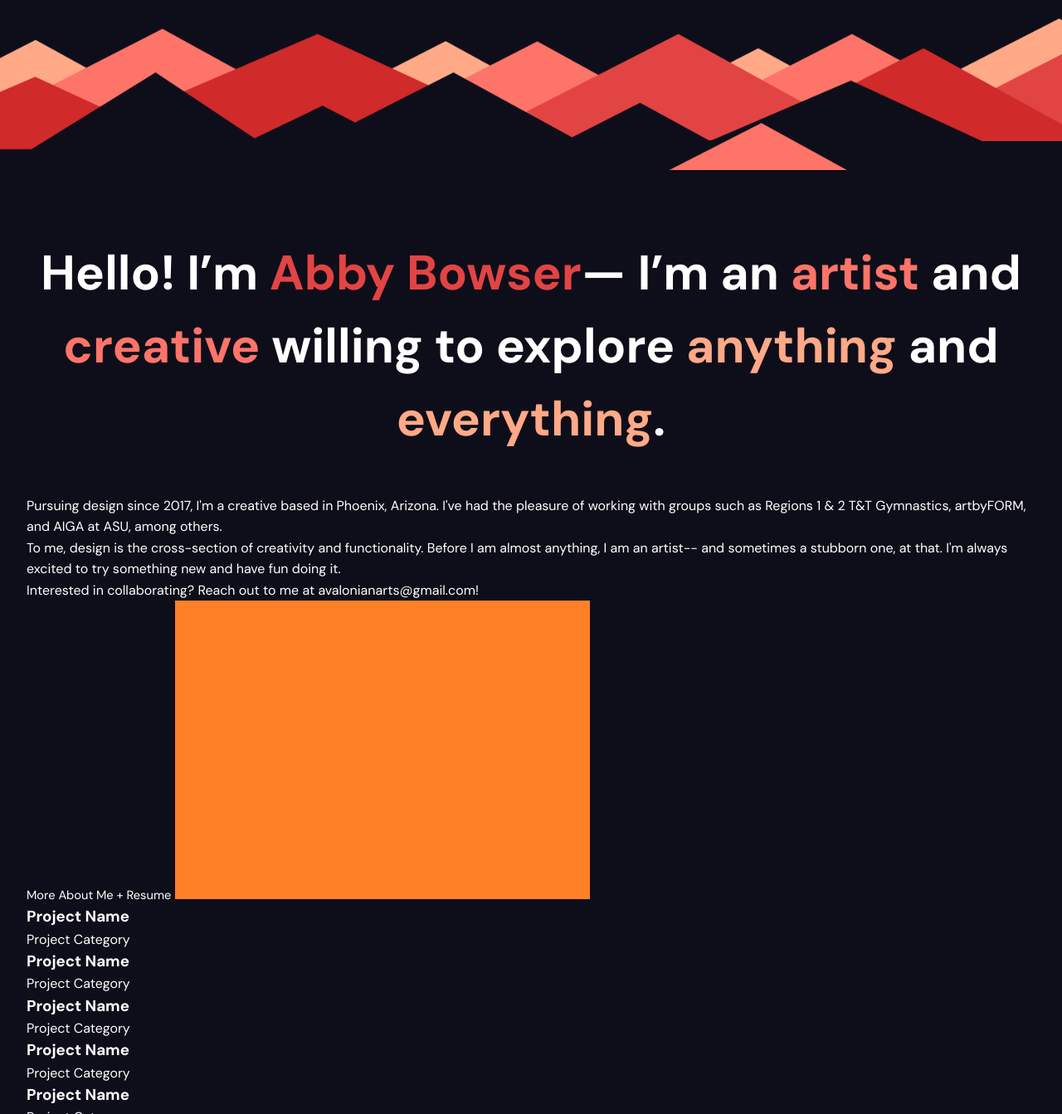
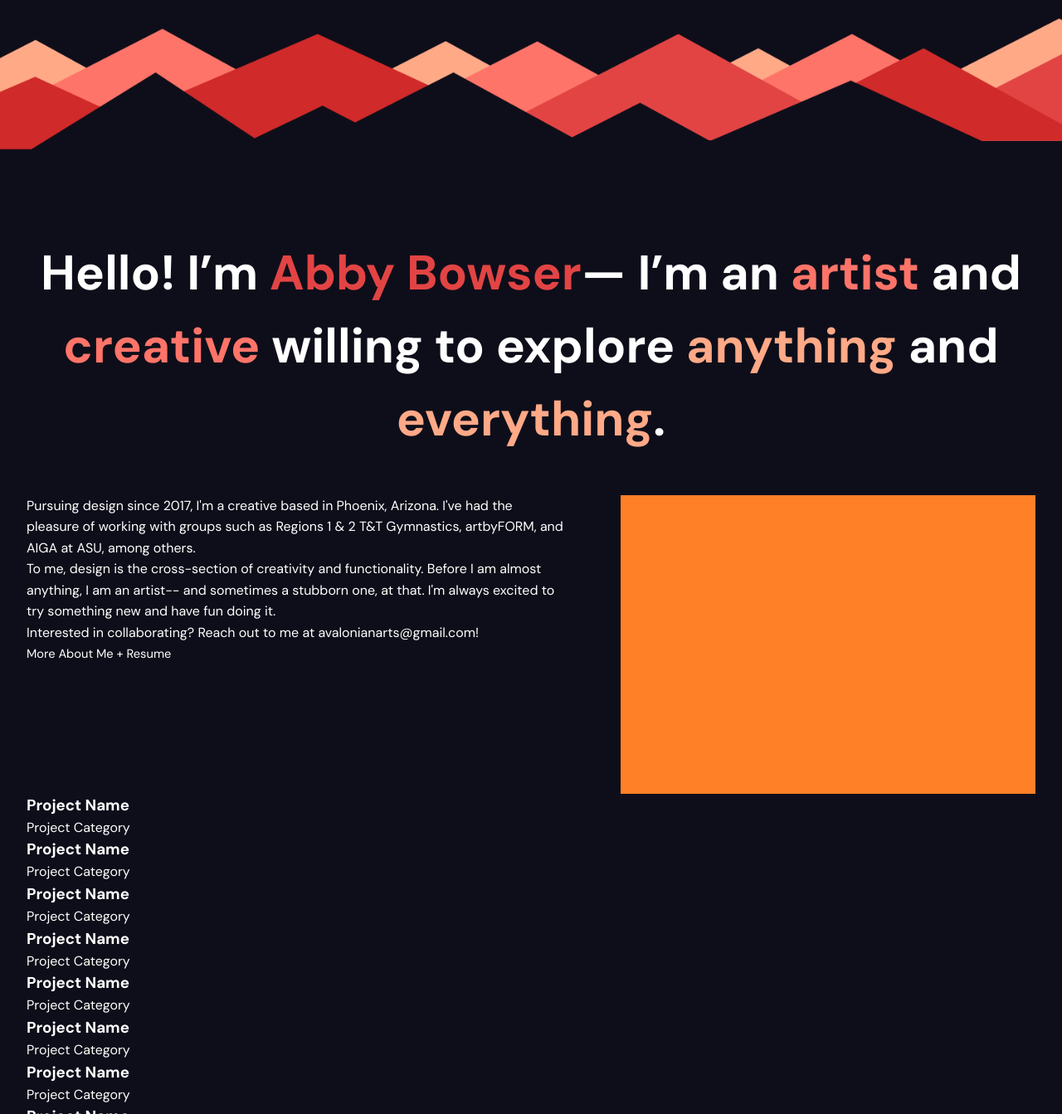
Before and after one commit to avalondays/avalonvisualarts, a plain HTML site: page index.html in a window 1280 px wide. Shown: the part 244-1587 px from the top of the page at 83% size. Drawn offline with Linux system fonts and the light colour scheme.

```diff
--- a/css/styles.css
+++ b/css/styles.css
@@ -115,6 +115,8 @@ z-index: 0;
 
 .bumper {
     background-image: url(../img/bumper.png);
+    background: no-repeat;
+    width: 100vw;
 }
 
 /* SECTION 1 */
@@ -141,3 +143,8 @@ h2 {
 }
 
 }
+
+.section-2 {
+    display: flex;
+    gap: 4rem;
+}
--- a/index.html
+++ b/index.html
@@ -60,7 +60,7 @@
         </section>
 
         <section class="section-2">
-            <div clas="about-text">
+            <div class="about-text">
                 <p>Pursuing design since 2017, I'm a creative based in Phoenix, Arizona. I've had the pleasure of
                     working with groups such as Regions 1 & 2 T&T Gymnastics, artbyFORM, and AIGA at ASU, among
                     others.</p>
@@ -69,8 +69,8 @@
                     and have fun doing it.</p>
                 <p>Interested in collaborating? Reach out to me at avalonianarts@gmail.com!</p>
                 <a class="button-header" href="https://www.google.com/">More About Me + Resume</a>
+            </div>
                 <img src="img/placeholder.jpg">
-            </div>
         </section>
 
         <section class="section-3">
```
